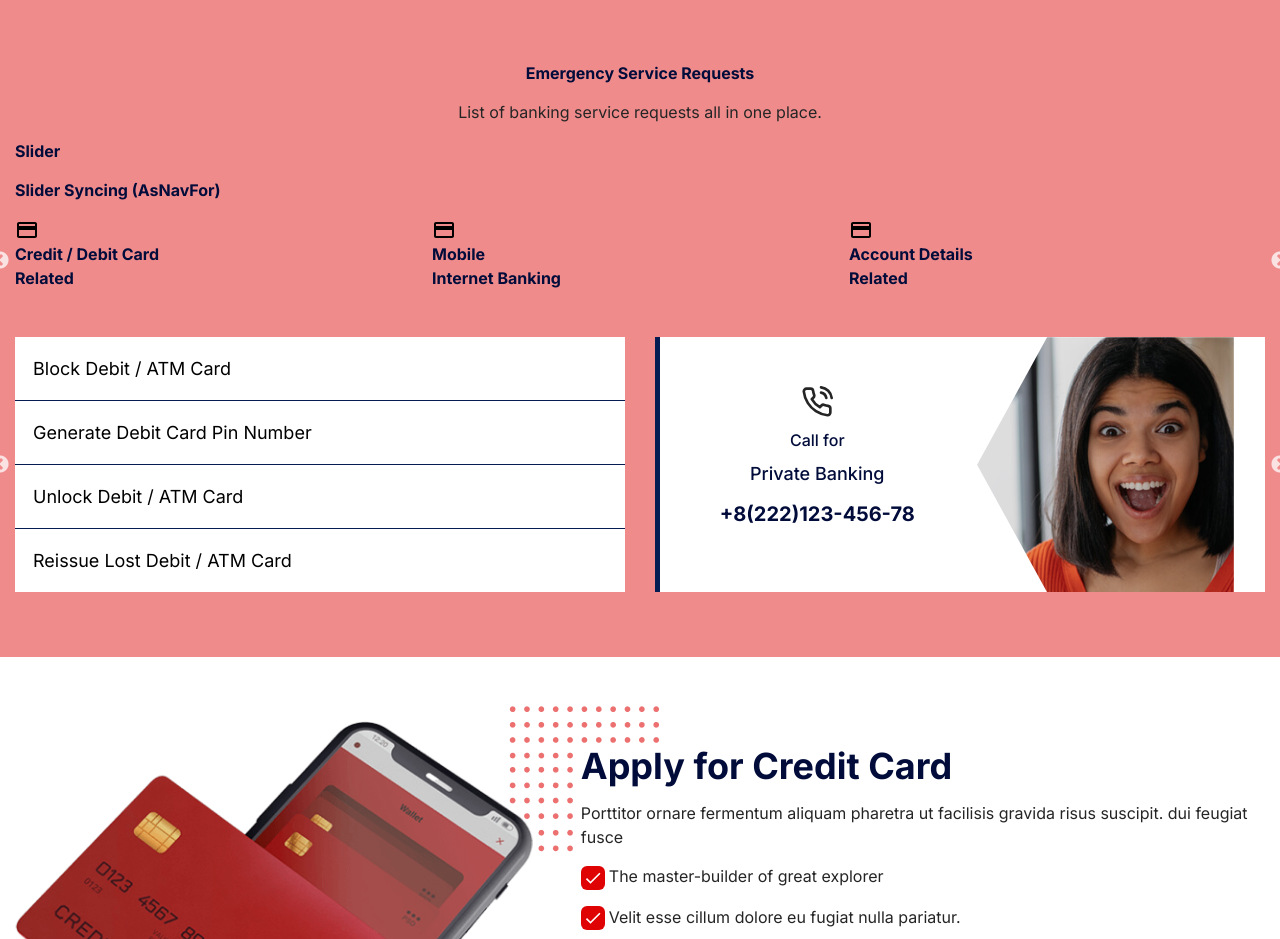
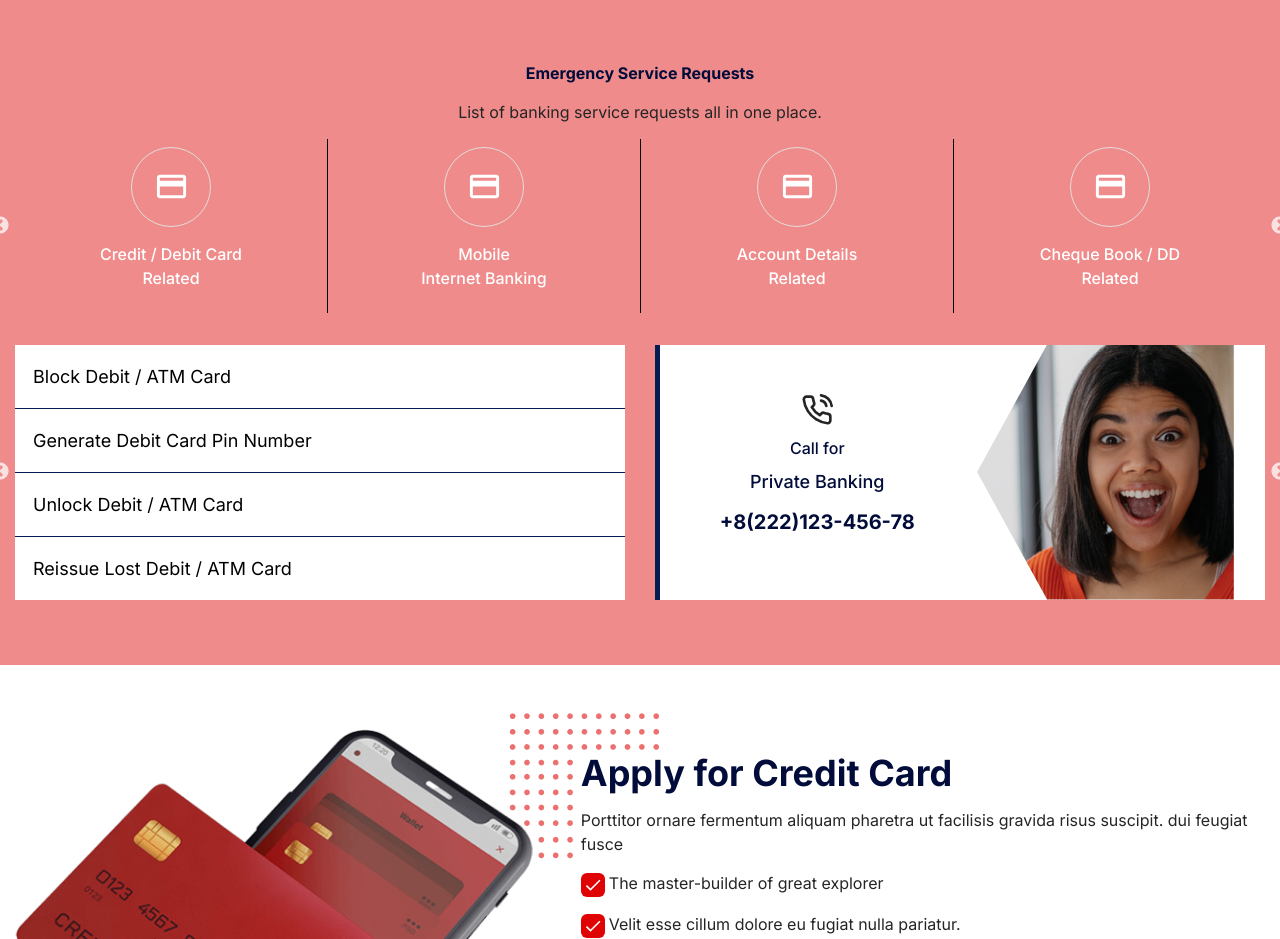
Before and after one commit to emon-webdev/Capital-Trust-Bank, a React (Create React App) app: page / in a window 1280 px wide. Shown: the part 1100-2039 px from the top of the page. Built offline with nearby package versions, Linux system fonts and the light colour scheme; no server answers.

Commit message:
slider complate

```diff
--- a/src/component/Slider/ServiceReqSlider.css
+++ b/src/component/Slider/ServiceReqSlider.css
@@ -37,3 +37,34 @@
 .slider-content li a {
   font-size: 18px;
 }
+.single-slider-nav {
+  text-align: center;
+  padding: 8px 0px;
+  border-right: 1px solid;
+  cursor: pointer;
+}
+
+.slider-nav-icon {
+  display: flex;
+  align-items: center;
+  justify-content: center;
+  padding: 0px;
+  width: 80px;
+  height: 80px;
+  margin: 0 auto;
+  border: 1px solid #e2deda;
+  border-radius: 50%;
+  transition: all 200ms linear;
+  transition-delay: 0.1s;
+}
+
+.slider-nav-icon svg {
+  font-size: 35px;
+  color: #fff;
+}
+
+.single-slider-nav h3 {
+  margin: 15px 0;
+  color: #fff;
+  font-weight: 500;
+}
--- a/src/component/Slider/ServiceReqSlider.js
+++ b/src/component/Slider/ServiceReqSlider.js
@@ -12,14 +12,13 @@ const ServiceReqSlider = () => {
 
   return (
     <div>
-      <h2>Slider</h2>
+      {/* Section title here */}
       <div>
-        <h2>Slider Syncing (AsNavFor)</h2>
         <div>
           <Slider
             asNavFor={nav1}
             ref={(slider2) => setNav2(slider2)}
-            slidesToShow={3}
+            slidesToShow={4}
             swipeToSlide={true}
             focusOnSelect={true}
           >
```
